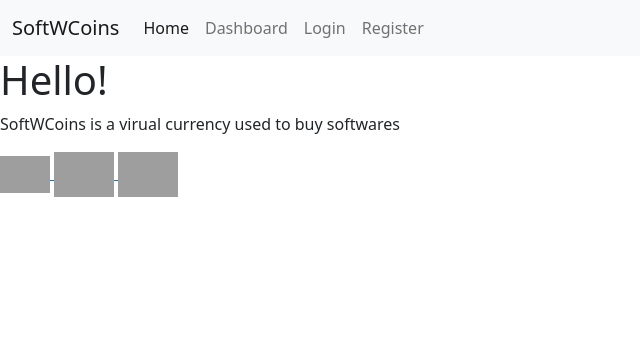
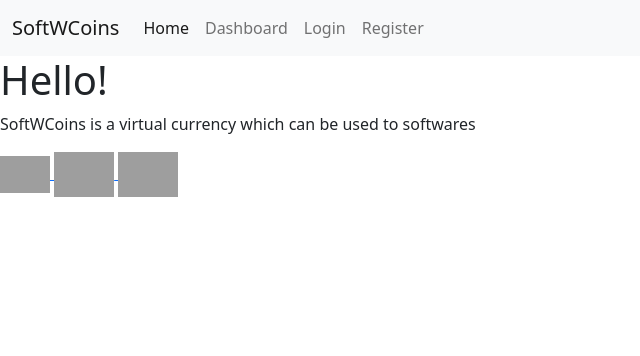
Before and after one commit to softwcoins/website, a Flask app: page / in a window 1280 px wide. Shown: the top 356 px of the page, without its empty margins (0-640 px from the left). Run offline with Flask 2, Linux system fonts and the light colour scheme; grey boxes are pictures that could not be loaded.

Commit message:
chore: fix grammer

```diff
--- a/templates/index.html
+++ b/templates/index.html
@@ -40,7 +40,7 @@
   </head>
   <body>
     <h1>Hello! </h1>
-    <p>SoftWCoins is a virual currency used to buy softwares</p>
+    <p>SoftWCoins is a virtual currency which can be used to softwares</p>
     <script src="https://cdn.jsdelivr.net/npm/bootstrap@5.2.0-beta1/dist/js/bootstrap.bundle.min.js" integrity="sha384-pprn3073KE6tl6bjs2QrFaJGz5/SUsLqktiwsUTF55Jfv3qYSDhgCecCxMW52nD2" crossorigin="anonymous"></script>
   </body>
   <a href="https://github.com/softwcoins">
```
